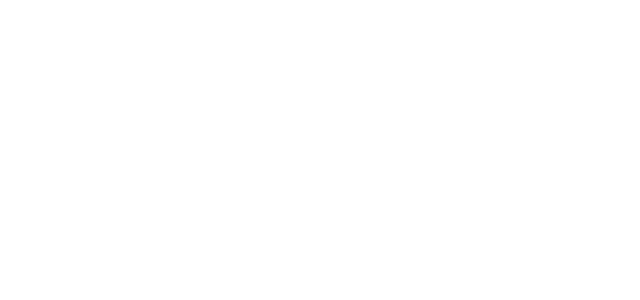
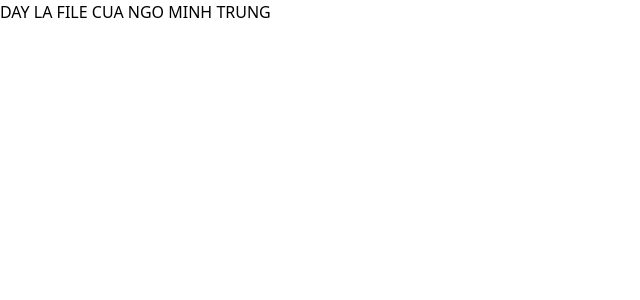
Before and after one commit to LeDuc-16/QuanLyKhoaHocTLU, a React (Vite) app: page /dashboard in a window 1280 px wide. Before the commit this address had no page. Shown: the top 300 px of the page, without its empty margins (0-640 px from the left). Built offline with nearby package versions, Linux system fonts and the light colour scheme.

Commit message:
Chinh lai duong dan

```diff
--- a/index.html
+++ b/index.html
@@ -2,7 +2,7 @@
 <html lang="en">
   <head>
     <meta charset="UTF-8" />
-    <link rel="icon" type="image/png" sizes="128x128" href="src/img/logo-khoa-tet.png">
+    <link rel="icon" type="image/png" sizes="128x128" href="src/assets/img/logo-khoa-tet.png">
     <script src="https://unpkg.com/@tailwindcss/browser@4"></script>
     <meta name="viewport" content="width=device-width, initial-scale=1.0" />
     <title> Quản lý đề tài khoa học TLU</title>
--- a/src/App.jsx
+++ b/src/App.jsx
@@ -1,6 +1,6 @@
 import { BrowserRouter as Router, Routes, Route } from 'react-router-dom';
-import LoginPage from '/Users/leduc/QLKHTLU/src/assets/components/pages/LoginPage.jsx';
-import Dashboard from '/Users/leduc/QLKHTLU/src/assets/components/pages/Dashboard.jsx'; // Cập nhật đường dẫn
+import LoginPage from './assets/components/pages/LoginPage.jsx';
+import Dashboard from './assets/components/pages/Dashboard.jsx'; // Cập nhật đường dẫn
 import './index.css';
 
 function App() {
@@ -8,7 +8,7 @@
     <Router>
       <Routes>
         <Route path="/" element={<LoginPage />} />
-        <Route path='/pages/' element={Dashboard}></Route>
+        <Route path='/dashboard' element={<Dashboard />}></Route>
       </Routes>
     </Router>
   );
--- a/src/assets/components/molecules/ForgetPasswordForm.jsx
+++ b/src/assets/components/molecules/ForgetPasswordForm.jsx
@@ -1,5 +1,5 @@
 import React from 'react';
-import InputField from '/Users/leduc/QLKHTLU/src/assets/components/atoms/InputFiled.jsx';
+import InputField from '../atoms/InputFiled';
 import Button from '../atoms/Button';
 import Link from '../atoms/Link';
 
--- a/src/assets/components/molecules/LoginFormInput.jsx
+++ b/src/assets/components/molecules/LoginFormInput.jsx
@@ -1,5 +1,5 @@
 import React from 'react';
-import InputField from '/Users/leduc/QLKHTLU/src/assets/components/atoms/InputFiled.jsx';
+import InputField from '../atoms/InputFiled';
 import Link from '../atoms/Link';
 
 const LoginFormInputs = ({ email, setEmail, pass, setPass, errorMessage, onForgotPassword }) => {
--- a/src/assets/components/molecules/LoginHeader.jsx
+++ b/src/assets/components/molecules/LoginHeader.jsx
@@ -4,7 +4,7 @@
   return (
     <div className="flex justify-between items-center mb-4">
       <h3 className="text-2xl font-bold">ĐĂNG NHẬP</h3>
-      <img src="src/img/logo-dai-hoc-thuy-loi-inkythuatso.svg" alt="Logo" className="w-10 h-10" /> {/* Thay bằng đường dẫn logo thực tế */}
+      <img src="src/assets/img/logo-dai-hoc-thuy-loi-inkythuatso.svg" alt="Logo" className="w-10 h-10" />
     </div>
   );
 };
--- a/src/assets/components/organisms/LoginForm.jsx
+++ b/src/assets/components/organisms/LoginForm.jsx
@@ -1,9 +1,9 @@
 import React, { useState } from 'react';
 import { useNavigate } from 'react-router-dom';
 import LoginHeader from '../molecules/LoginHeader';
-import LoginFormInputs from '/Users/leduc/QLKHTLU/src/assets/components/molecules/LoginFormInput.jsx';
-import ForgetPasswordForm from '/Users/leduc/QLKHTLU/src/assets/components/molecules/ForgetPasswordForm.jsx';
-import Button from '/Users/leduc/QLKHTLU/src/assets/components/atoms/Button.jsx';
+import LoginFormInputs from '../molecules/LoginFormInput.jsx';
+import ForgetPasswordForm from '../molecules/ForgetPasswordForm.jsx';
+import Button from '../atoms/Button.jsx';
 import { login, forgotPassword } from '../../api/authApi';
 
 const LoginForm = () => {
@@ -28,8 +28,8 @@
       setErrorMessage('Vui lòng nhập mật khẩu!');
       return;
     }
-    if (pass.length < 6) {
-      setErrorMessage('Mật khẩu phải có ít nhất 6 ký tự!');
+    if (pass.length < 9) {
+      setErrorMessage('Mật khẩu phải có ít nhất 8 ký tự!');
       return;
     }
 
--- a/src/assets/components/pages/Dashboard.jsx
+++ b/src/assets/components/pages/Dashboard.jsx
@@ -1,9 +1,12 @@
 import React from 'react'
 
-const Admin = () => {
+const Dashboard = () => {
   return (
-    <div>Day la file cua trung</div>
+    <>
+      <h1>DAY LA FILE CUA NGO MINH TRUNG</h1>
+    </>
+
   )
 }
 
-export default Admin
+export default Dashboard
--- a/src/assets/components/pages/LoginPage.jsx
+++ b/src/assets/components/pages/LoginPage.jsx
@@ -1,7 +1,7 @@
 import React from 'react';
 import WelcomeSection from '../organisms/WelcomeSection';
 import LoginForm from '../organisms/LoginForm';
-import '/Users/leduc/QLKHTLU/src/index.css';
+import "/src/index.css"
 
 const LoginPage = () => {
   return (
```
Also changed, not shown: src/assets/img/logo-dai-hoc-thuy-loi-inkythuatso.svg (renamed from src/img/logo-dai-hoc-thuy-loi-inkythuatso.svg), src/assets/img/logo-khoa-tet.png (renamed from src/img/logo-khoa-tet.png).
